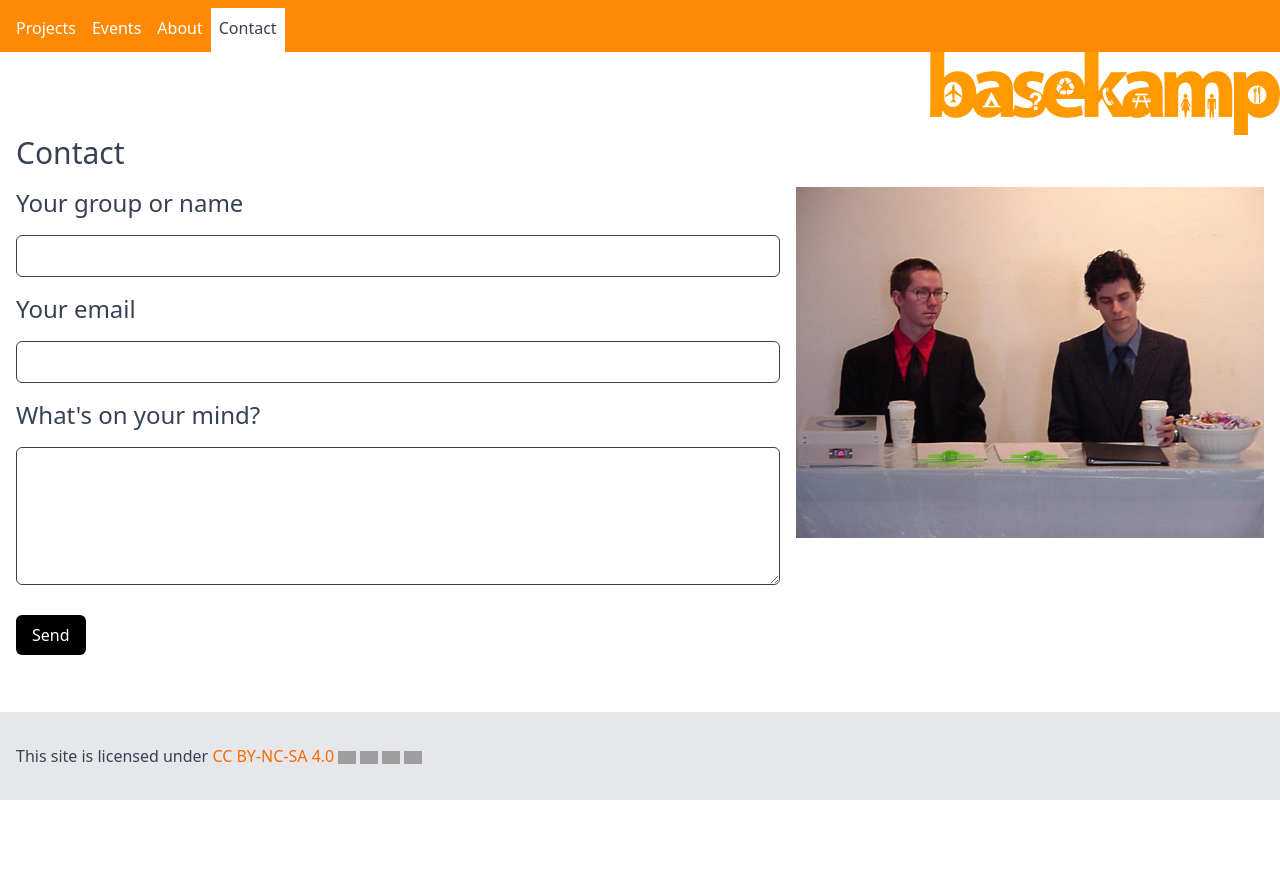
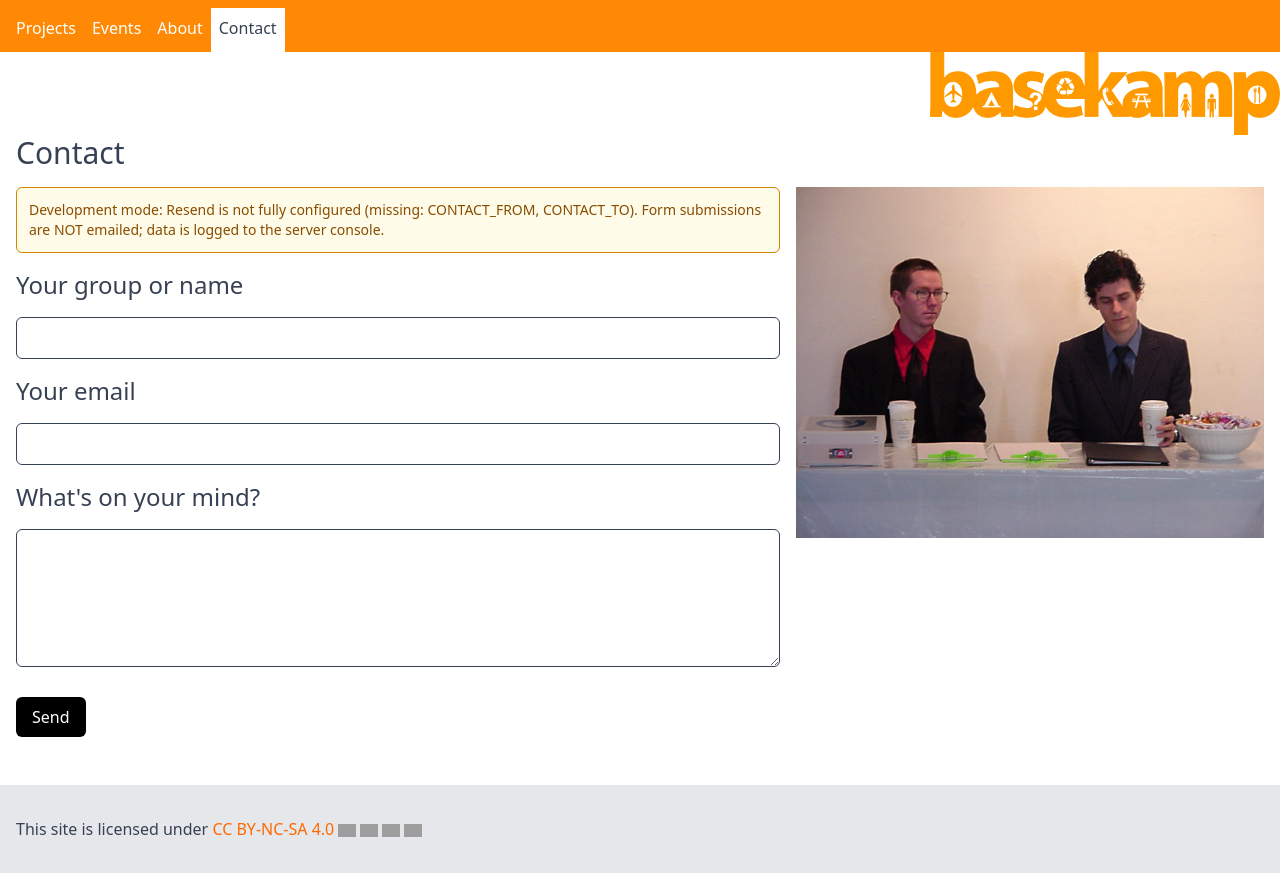
Before and after one commit to scottrigby/basekamp-next, a Next.js app: page /contact in a window 1280 px wide. Before the commit the page ends 800 px from the top, so only its background shows below. Built offline with nearby package versions, Linux system fonts and the light colour scheme; no server answers; grey boxes are pictures that could not be loaded.

Commit message:
Inform users and log that resend is not set up, allow console to work in dev-only mode
Signed-off-by: Scott Rigby <scott@r6by.com>

```diff
--- a/app/api/contact/route.ts
+++ b/app/api/contact/route.ts
@@ -3,10 +3,28 @@ import { Resend } from "resend";
 
 export const runtime = "nodejs";
 
-const resend = new Resend(process.env.RESEND_API_KEY);
+const hasResendKey = Boolean(process.env.RESEND_API_KEY);
+const hasContactFrom = Boolean(process.env.CONTACT_FROM);
+const hasContactTo = Boolean(process.env.CONTACT_TO);
+const hasResendConfigured = hasResendKey && hasContactFrom && hasContactTo;
+
+const resend = hasResendConfigured
+  ? new Resend(process.env.RESEND_API_KEY)
+  : null;
 
 function isValidEmail(email: string): boolean {
   return /^[^\s@]+@[^\s@]+\.[^\s@]+$/.test(email);
+}
+
+// Status endpoint so the client can show a banner immediately
+export async function GET() {
+  const missing = [
+    !hasResendKey ? "RESEND_API_KEY" : null,
+    !hasContactFrom ? "CONTACT_FROM" : null,
+    !hasContactTo ? "CONTACT_TO" : null,
+  ].filter(Boolean) as string[];
+
+  return NextResponse.json({ devMode: !hasResendConfigured, missing });
 }
 
 export async function POST(req: NextRequest) {
@@ -39,22 +57,28 @@ export async function POST(req: NextRequest) {
       { status: 422 }
     );
   }
-  if (
-    !process.env.RESEND_API_KEY ||
-    !process.env.CONTACT_FROM ||
-    !process.env.CONTACT_TO
-  ) {
-    console.error("Contact: RESEND_API_KEY/CONTACT_FROM/CONTACT_TO not set");
-    return NextResponse.json(
-      { ok: false, error: "Server misconfigured" },
-      { status: 500 }
+
+  if (!hasResendConfigured) {
+    const missing = [
+      !hasResendKey ? "RESEND_API_KEY" : null,
+      !hasContactFrom ? "CONTACT_FROM" : null,
+      !hasContactTo ? "CONTACT_TO" : null,
+    ].filter(Boolean) as string[];
+
+    console.warn(
+      `Contact: Resend not fully configured → dev mode (console only). Missing: ${missing.join(
+        ", "
+      )}`
     );
+    console.log("Contact: submission (console-only)", { name, email, message });
+
+    return NextResponse.json({ ok: true, devMode: true, missing });
   }
 
   try {
-    const { error } = await resend.emails.send({
-      from: process.env.CONTACT_FROM,
-      to: process.env.CONTACT_TO,
+    const { error } = await resend!.emails.send({
+      from: process.env.CONTACT_FROM!,
+      to: process.env.CONTACT_TO!,
       replyTo: email,
       subject: `New contact message from ${name}`,
       text: [
@@ -75,7 +99,7 @@ export async function POST(req: NextRequest) {
     }
 
     console.log("Contact: submission delivered via Resend", { name, email });
-    return NextResponse.json({ ok: true });
+    return NextResponse.json({ ok: true, devMode: false });
   } catch (err) {
     console.error("Contact: unexpected error", err);
     return NextResponse.json(
--- a/components/ContactForm.tsx
+++ b/components/ContactForm.tsx
@@ -1,17 +1,44 @@
 "use client";
-import { useState } from "react";
+import { useEffect, useState } from "react";
 
 type Props = { className?: string; endpoint?: string };
+type Status = { type: "idle" | "loading" | "success" | "error"; msg?: string };
+type StatusResponse = { devMode: boolean; missing?: string[] };
+type ApiResponse = {
+  ok: boolean;
+  error?: string;
+  devMode?: boolean;
+  missing?: string[];
+};
 
 export default function ContactForm({
   className,
   endpoint = "/api/contact",
 }: Props) {
   const [values, setValues] = useState({ name: "", email: "", message: "" });
-  const [status, setStatus] = useState<{
-    type: "idle" | "loading" | "success" | "error";
-    msg?: string;
-  }>({ type: "idle" });
+  const [status, setStatus] = useState<Status>({ type: "idle" });
+  const [devMode, setDevMode] = useState<boolean>(false);
+  const [missingVars, setMissingVars] = useState<string[]>([]);
+
+  // Show dev banner immediately on page load
+  useEffect(() => {
+    let cancelled = false;
+    (async () => {
+      try {
+        const res = await fetch(endpoint, { method: "GET" });
+        const data: StatusResponse | null = await res.json().catch(() => null);
+        if (!cancelled && data) {
+          setDevMode(Boolean(data.devMode));
+          setMissingVars(Array.isArray(data.missing) ? data.missing : []);
+        }
+      } catch {
+        // If status check fails, do nothing; banner will still show after first POST if dev
+      }
+    })();
+    return () => {
+      cancelled = true;
+    };
+  }, [endpoint]);
 
   const validate = () => {
     if (!values.name.trim()) return "Name is required";
@@ -34,16 +61,29 @@ export default function ContactForm({
         headers: { "Content-Type": "application/json" },
         body: JSON.stringify(values),
       });
-      const data = await res.json().catch(() => null);
+      const data: ApiResponse | null = await res.json().catch(() => null);
 
-      if (!res.ok || data?.ok !== true) {
+      if (!res.ok || !data?.ok) {
         return setStatus({
           type: "error",
           msg: data?.error || `Request failed (${res.status})`,
         });
       }
 
-      setStatus({ type: "success", msg: "Thanks! We’ll be in touch soon." });
+      // Update dev banner state based on POST response too
+      setDevMode(Boolean(data.devMode));
+      setMissingVars(Array.isArray(data.missing) ? data.missing : missingVars);
+
+      // Use different success copy in dev mode
+      if (data.devMode) {
+        setStatus({
+          type: "success",
+          msg: "Submission logged to server console (no email sent).",
+        });
+      } else {
+        setStatus({ type: "success", msg: "Thanks! We’ll be in touch soon." });
+      }
+
       setValues({ name: "", email: "", message: "" });
     } catch {
       setStatus({ type: "error", msg: "Network error. Please try again." });
@@ -54,8 +94,20 @@ export default function ContactForm({
     e: React.ChangeEvent<HTMLInputElement | HTMLTextAreaElement>
   ) => setValues((v) => ({ ...v, [e.target.name]: e.target.value }));
 
+  const devBannerMessage = devMode
+    ? `Development mode: Resend is not fully configured${
+        missingVars.length ? ` (missing: ${missingVars.join(", ")})` : ""
+      }. Form submissions are NOT emailed; data is logged to the server console.`
+    : null;
+
   return (
     <form onSubmit={onSubmit} className={className ?? ""}>
+      {devBannerMessage && (
+        <p className="mb-4 rounded-md border border-yellow-600 bg-yellow-50 p-3 text-sm text-yellow-800">
+          {devBannerMessage}
+        </p>
+      )}
+
       <div className="space-y-4">
         <div>
           <label htmlFor="name" className="block text-2xl">
```
